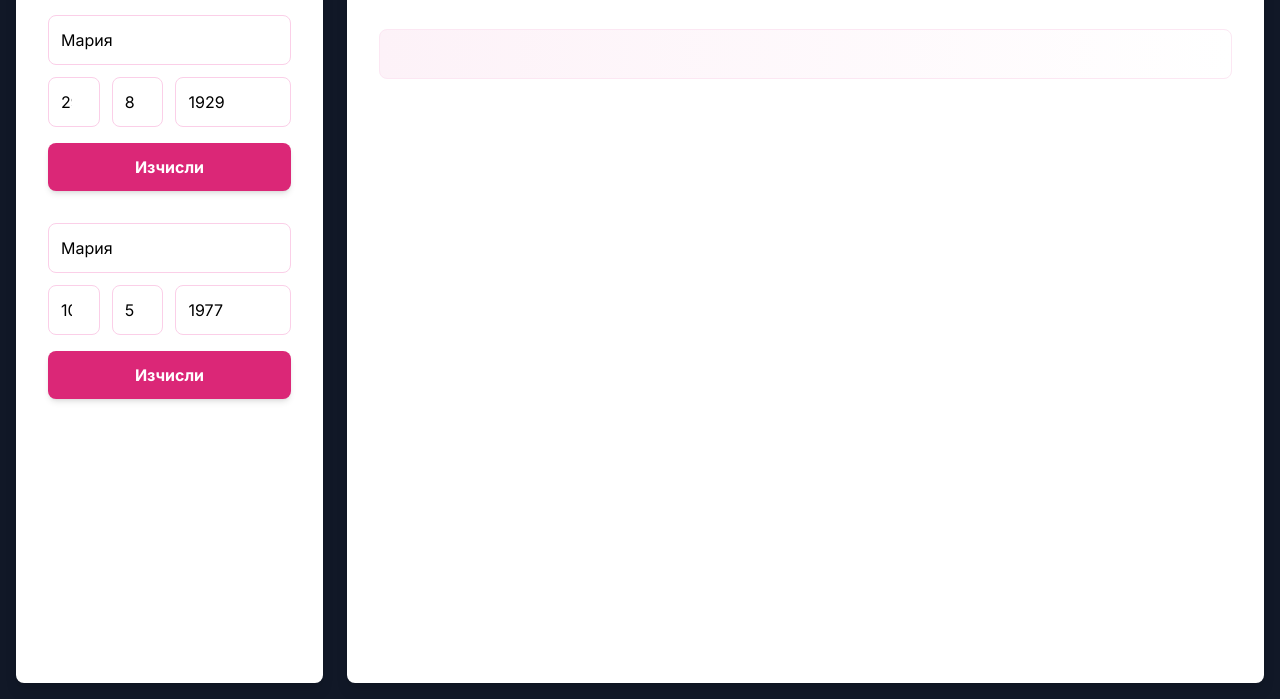
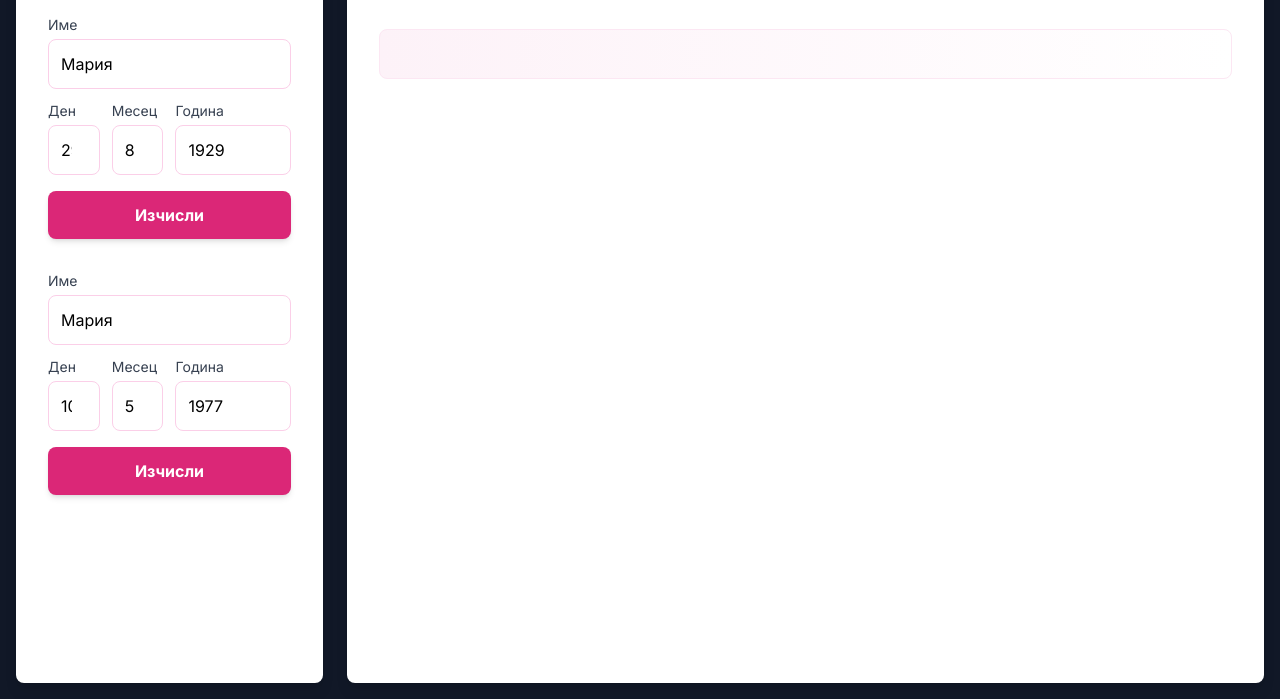
Before and after one commit to mpittas/we557-calc, a plain HTML site: page index.html in a window 1280 px wide. Shown: the part 101-800 px from the top of the page. Drawn offline with nearby package versions, Linux system fonts and the light colour scheme.

Commit message:
Add labels to inputs

```diff
--- a/index.html
+++ b/index.html
@@ -26,36 +26,65 @@
         <!-- Person 1 Inputs -->
         <div class="space-y-4 mb-8">
           <div class="grid grid-cols-2 md:grid-cols-4 gap-2 md:gap-3">
+            <!-- Name input with label -->
+            <div class="col-span-2 md:col-span-4 space-y-1">
+              <label for="name1" class="block text-sm font-medium text-gray-700"
+                >Име</label
+              >
               <input
                 type="text"
                 id="name1"
                 placeholder="Въведете първо име"
-              class="col-span-2 md:col-span-4 p-2 md:p-3 border border-pink-200 rounded-lg focus:ring-2 focus:ring-pink-500 focus:border-pink-500 outline-none text-sm md:text-base"
+                class="w-full p-2 md:p-3 border border-pink-200 rounded-lg focus:ring-2 focus:ring-pink-500 focus:border-pink-500 outline-none text-sm md:text-base"
               />
+            </div>
+
+            <!-- Day input with label -->
+            <div class="space-y-1">
+              <label for="day1" class="block text-sm font-medium text-gray-700"
+                >Ден</label
+              >
               <input
                 type="number"
                 id="day1"
                 placeholder="Ден"
                 min="1"
                 max="31"
-              class="p-2 md:p-3 border border-pink-200 rounded-lg focus:ring-2 focus:ring-pink-500 focus:border-pink-500 outline-none text-sm md:text-base"
+                class="w-full p-2 md:p-3 border border-pink-200 rounded-lg focus:ring-2 focus:ring-pink-500 focus:border-pink-500 outline-none text-sm md:text-base"
               />
+            </div>
+
+            <!-- Month input with label -->
+            <div class="space-y-1">
+              <label
+                for="month1"
+                class="block text-sm font-medium text-gray-700"
+                >Месец</label
+              >
               <input
                 type="number"
                 id="month1"
                 placeholder="Месец"
                 min="1"
                 max="12"
-              class="p-2 md:p-3 border border-pink-200 rounded-lg focus:ring-2 focus:ring-pink-500 focus:border-pink-500 outline-none text-sm md:text-base"
+                class="w-full p-2 md:p-3 border border-pink-200 rounded-lg focus:ring-2 focus:ring-pink-500 focus:border-pink-500 outline-none text-sm md:text-base"
               />
+            </div>
+
+            <!-- Year input with label -->
+            <div class="col-span-2 space-y-1">
+              <label for="year1" class="block text-sm font-medium text-gray-700"
+                >Година</label
+              >
               <input
                 type="number"
                 id="year1"
                 placeholder="Година"
                 min="1000"
                 max="9999"
-              class="col-span-2 p-2 md:p-3 border border-pink-200 rounded-lg focus:ring-2 focus:ring-pink-500 focus:border-pink-500 outline-none text-sm md:text-base"
+                class="w-full p-2 md:p-3 border border-pink-200 rounded-lg focus:ring-2 focus:ring-pink-500 focus:border-pink-500 outline-none text-sm md:text-base"
               />
+            </div>
           </div>
           <button
             id="calculate1"
@@ -68,36 +97,65 @@
         <!-- Person 2 Inputs -->
         <div class="space-y-4">
           <div class="grid grid-cols-2 md:grid-cols-4 gap-2 md:gap-3">
+            <!-- Name input with label -->
+            <div class="col-span-2 md:col-span-4 space-y-1">
+              <label for="name2" class="block text-sm font-medium text-gray-700"
+                >Име</label
+              >
               <input
                 type="text"
                 id="name2"
                 placeholder="Въведете второ име"
-              class="col-span-2 md:col-span-4 p-2 md:p-3 border border-pink-200 rounded-lg focus:ring-2 focus:ring-pink-500 focus:border-pink-500 outline-none text-sm md:text-base"
+                class="w-full p-2 md:p-3 border border-pink-200 rounded-lg focus:ring-2 focus:ring-pink-500 focus:border-pink-500 outline-none text-sm md:text-base"
               />
+            </div>
+
+            <!-- Day input with label -->
+            <div class="space-y-1">
+              <label for="day2" class="block text-sm font-medium text-gray-700"
+                >Ден</label
+              >
               <input
                 type="number"
                 id="day2"
                 placeholder="Ден"
                 min="1"
                 max="31"
-              class="p-2 md:p-3 border border-pink-200 rounded-lg focus:ring-2 focus:ring-pink-500 focus:border-pink-500 outline-none text-sm md:text-base"
+                class="w-full p-2 md:p-3 border border-pink-200 rounded-lg focus:ring-2 focus:ring-pink-500 focus:border-pink-500 outline-none text-sm md:text-base"
               />
+            </div>
+
+            <!-- Month input with label -->
+            <div class="space-y-1">
+              <label
+                for="month2"
+                class="block text-sm font-medium text-gray-700"
+                >Месец</label
+              >
               <input
                 type="number"
                 id="month2"
                 placeholder="Месец"
                 min="1"
                 max="12"
-              class="p-2 md:p-3 border border-pink-200 rounded-lg focus:ring-2 focus:ring-pink-500 focus:border-pink-500 outline-none text-sm md:text-base"
+                class="w-full p-2 md:p-3 border border-pink-200 rounded-lg focus:ring-2 focus:ring-pink-500 focus:border-pink-500 outline-none text-sm md:text-base"
               />
+            </div>
+
+            <!-- Year input with label -->
+            <div class="col-span-2 space-y-1">
+              <label for="year2" class="block text-sm font-medium text-gray-700"
+                >Година</label
+              >
               <input
                 type="number"
                 id="year2"
                 placeholder="Година"
                 min="1000"
                 max="9999"
-              class="col-span-2 p-2 md:p-3 border border-pink-200 rounded-lg focus:ring-2 focus:ring-pink-500 focus:border-pink-500 outline-none text-sm md:text-base"
+                class="w-full p-2 md:p-3 border border-pink-200 rounded-lg focus:ring-2 focus:ring-pink-500 focus:border-pink-500 outline-none text-sm md:text-base"
               />
+            </div>
           </div>
           <button
             id="calculate2"
```
Lines whose indentation alone changed are shown as unchanged.
